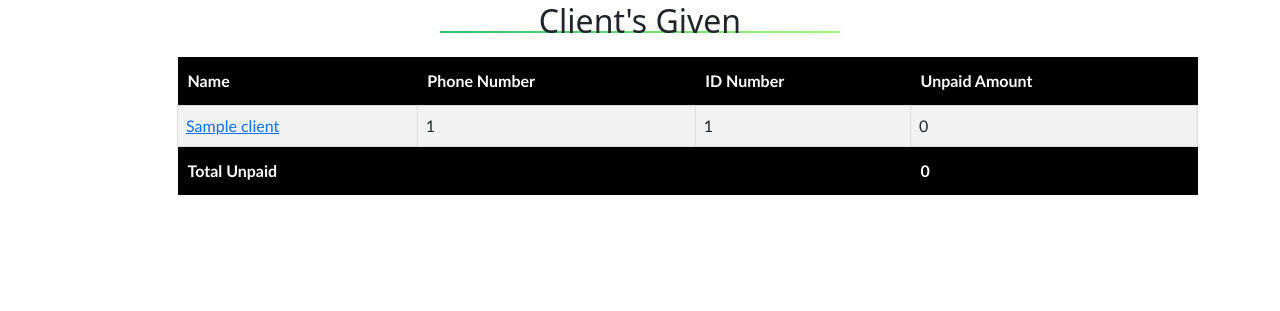
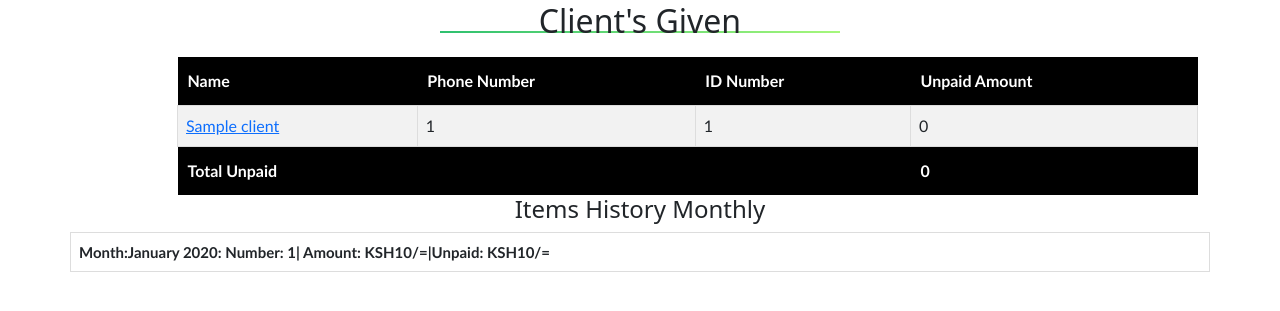
Before and after one commit to vincentmuya/Auto_log, a Django app: a page that uses app/templates/profile.html in a window 1280 px wide. Shown: the part 272-583 px from the top of the page. Run offline with Django 4.2, Linux system fonts and the light colour scheme; a user stored in the database is signed in; tables that the repository leaves empty hold one stand-in row (values such as "Sample post"); some libraries are stand-ins or nearby versions.

Commit message:
added monthly history in profile function and template

```diff
--- a/app/templates/profile.html
+++ b/app/templates/profile.html
@@ -72,6 +72,14 @@
   </tr>
 </table>
         </div>
+                <h4>Items History Monthly</h4>
+                <table id="customers">
+                {% for entry in items_given_monthly %}
+                <tr>
+                <td><strong>Month:{{ entry.year_month|date:"F Y" }}: Number: {{ entry.count }}| Amount: KSH{{ entry.amount|intcomma }}/=|Unpaid: KSH{{ entry.unpaid|intcomma }}/= </strong><br></td>
+                </tr>
+                {% endfor %}
+                </table>
         </div>
 </div>
 </div>
--- a/app/views.py
+++ b/app/views.py
@@ -267,7 +267,7 @@ def profile(request, username):
 
     # Fetch clients associated with the current user as a lender
     lender_clients = Client.objects.filter(items__lender=request.user).distinct()
-
+    items_given = Item.objects.filter(lender=request.user)
     # Fetch items associated with the current user as a lender and include related client information
     lender_list = Item.objects.filter(lender=request.user).select_related('client').order_by('item_collection_date')[
                   ::-1]
@@ -300,6 +300,17 @@ def profile(request, username):
         # Accumulate the unpaid_items_total directly
         unpaid_total_amount += unpaid_items_total
 
+        # Annotate items with year and month information
+        items_given = items_given.annotate(
+            year_month=TruncMonth('item_collection_date')
+        )
+
+        # Calculate the count of items given per month
+        items_given_monthly = items_given.values('year_month').annotate(count=Count('id'),
+                                                                        amount=Sum('item_total_amount'),
+                                                                        unpaid=Sum('item_total_amount',
+                                                                                   filter=F('is_item_paid') == False))
+
     return render(request, "profile.html", {
         "user_profile": user_profile,
         "lender_list": lender_list,
@@ -308,6 +319,7 @@ def profile(request, username):
         "total_items_given": intcomma(total_items_given),
         "total_paid_amount": intcomma(total_paid_amount),
         "total_unpaid_amount": intcomma(total_unpaid_amount),
+        'items_given_monthly': items_given_monthly,
     })
 
 
--- a/static/css/profile.css
+++ b/static/css/profile.css
@@ -44,6 +44,33 @@ padding: 10px;
 font-weight: 0;
 font-size: 18px;
 }
+#customers {
+  font-family: "Trebuchet MS", Arial, Helvetica, sans-serif;
+  border-collapse: collapse;
+  width: 100%;
+}
+
+#customers td {
+  border: 1px solid #ddd;
+  padding: 8px;
+  width: 110px;
+  font-size: 15px
+}
+
+#customers tr:nth-child(even){background-color: #f2f2f2;}
+
+#customers tr:hover {background-color: #ddd;}
+#customers th {
+  padding-top: 12px;
+  padding-bottom: 12px;
+  text-align: left;
+  background-color: #4CAF50;
+  color: white;
+}
+#clients td, #customers th {
+border: 1px solid #ddd;
+padding: 8px;
+}
 @media screen and (max-width: 650px) {
 h2{
 font-size:20px
@@ -73,4 +100,7 @@ font-size:10px;
   font-weight: 900;
   font-size: 15px;
 }
+#customers{
+  width: 300px;
 }
+}
```
